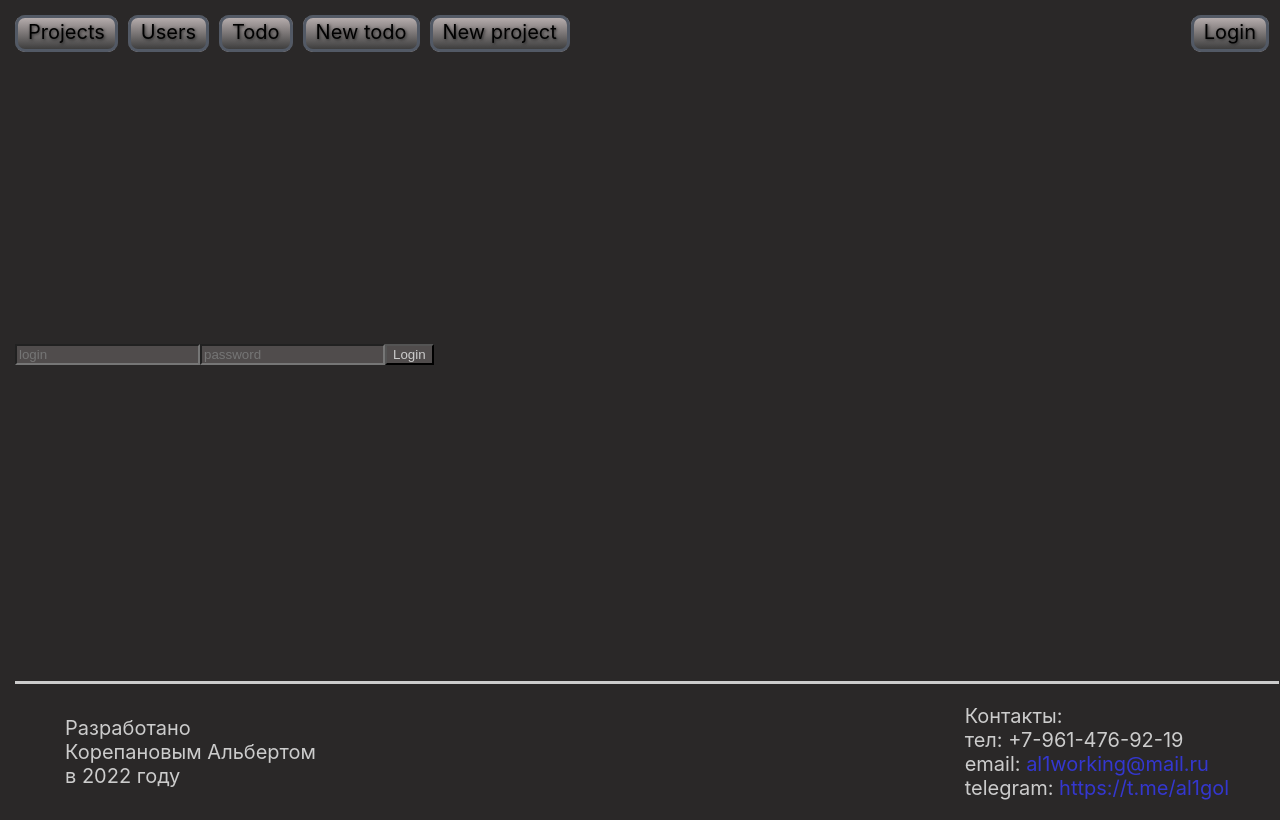
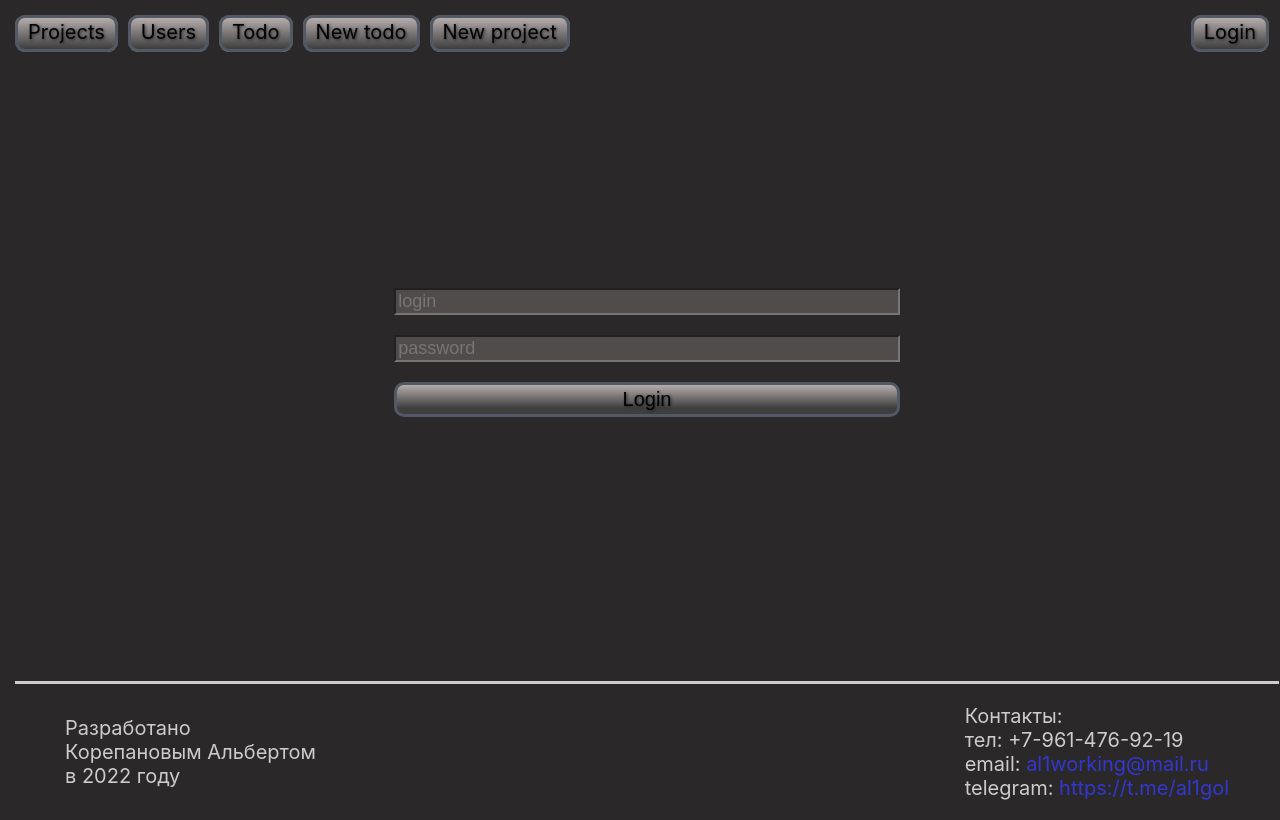
Before and after one commit to Al1Gol/ToDoApp, a React (Create React App) app in the folder frontend/: page /login in a window 1280 px wide. Built offline with nearby package versions, Linux system fonts and the light colour scheme; no server answers.

Commit message:
add login form styles, formating code

```diff
--- a/frontend/src/App.css
+++ b/frontend/src/App.css
@@ -165,7 +165,7 @@ td>button:hover{
 }
 
 /*create todo/project*/
-.create-form{
+.create-form, .login-form{
   display: flex;
   justify-content: center;
   flex-direction: column;
@@ -221,4 +221,9 @@ footer {
   align-items: flex-start;
   justify-content: center;
 }
+
+.login-form{
+  padding-left: 30%;
+  padding-right: 30%;
+}
 /* end footer */
--- a/frontend/src/components/LoginForm.js
+++ b/frontend/src/components/LoginForm.js
@@ -22,10 +22,10 @@ class LoginForm extends React.Component {
 
     render(){
         return (
-            <form onSubmit={(event) => this.handleSubmit(event)}>
-                <input type="text" name="login" placeholder="login" value={this.state.login} onChange={(event) => this.handleChange(event)}/>
-                <input type="password" name="password" placeholder="password" value={this.state.password} onChange={(event) => this.handleChange(event)}/>
-                <input type="submit" value="Login"/>
+            <form className="login-form" onSubmit={(event) => this.handleSubmit(event)}>
+                <input className="creation-input" type="text" name="login" placeholder="login" value={this.state.login} onChange={(event) => this.handleChange(event)}/>
+                <input className="creation-input" type="password" name="password" placeholder="password" value={this.state.password} onChange={(event) => this.handleChange(event)}/>
+                <input className="btn-submit" type="submit" value="Login"/>
             </form>
         )
     }
```
Also changed, not shown: frontend/src/components/CreateProject.js (+5 -5 lines), frontend/src/components/CreateTodo.js (+4 -4 lines).
